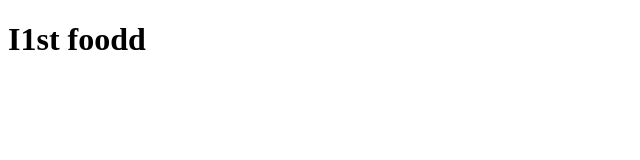
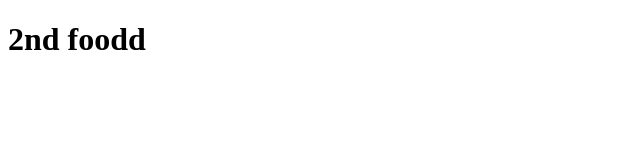
Before and after one commit to Kanish-Ragu/Foodmate, a plain HTML site: page index.html in a window 1280 px wide. Shown: the full height of the page, 0-640 px from the left. Drawn offline with Linux system fonts and the light colour scheme.

```diff
--- a/index.html
+++ b/index.html
@@ -6,6 +6,6 @@
     <title>foodmate-Website</title>
 </head>
 <body>
-    <h1>I1st foodd</h1>
+    <h1>2nd foodd</h1>
 </body>
 </html>
```
